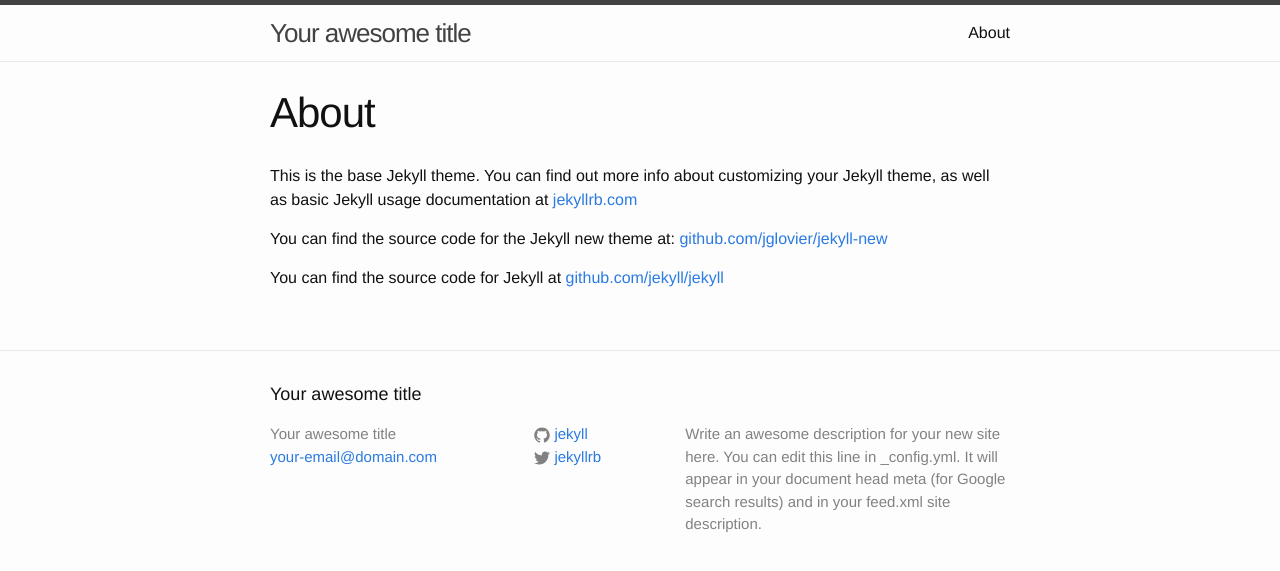
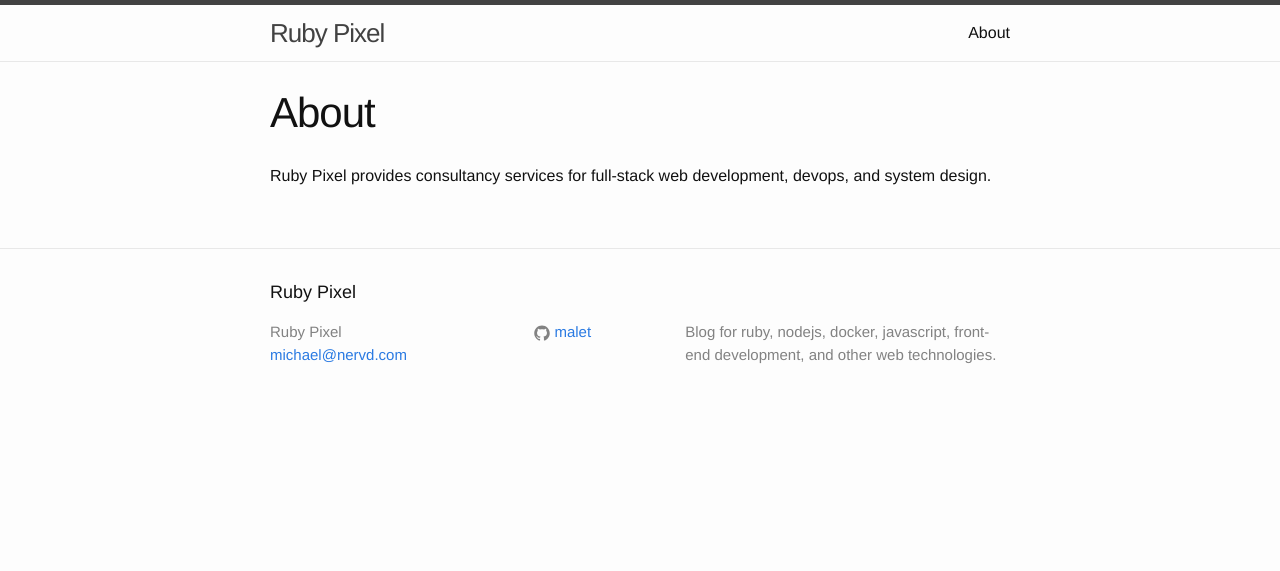
Before and after one commit to Malet/malet.github.io, a Jekyll site: the page built from about.md, in a window 1280 px wide. Shown: the top 571 px of the page. Built offline with Jekyll 4.4.1, drawn with Linux system fonts in a browser that asks for light colours.

```diff
--- a/_config.yml
+++ b/_config.yml
@@ -1,14 +1,11 @@
 # Site settings
-title: Your awesome title
-email: your-email@domain.com
-description: > # this means to ignore newlines until "baseurl:"
-  Write an awesome description for your new site here. You can edit this
-  line in _config.yml. It will appear in your document head meta (for
-  Google search results) and in your feed.xml site description.
+title: Ruby Pixel
+email: michael@nervd.com
+description: "Blog for ruby, nodejs, docker, javascript, front-end development, and other web technologies."
 baseurl: "" # the subpath of your site, e.g. /blog/
-url: "http://yourdomain.com" # the base hostname & protocol for your site
-twitter_username: jekyllrb
-github_username:  jekyll
+url: "http://blog.rubypx.com" # the base hostname & protocol for your site
+# twitter_username: jekyllrb
+github_username:  malet
 
 # Build settings
 markdown: kramdown
--- a/about.md
+++ b/about.md
@@ -4,8 +4,4 @@ title: About
 permalink: /about/
 ---
 
-This is the base Jekyll theme. You can find out more info about customizing your Jekyll theme, as well as basic Jekyll usage documentation at [jekyllrb.com](http://jekyllrb.com/)
-
-You can find the source code for the Jekyll new theme at: [github.com/jglovier/jekyll-new](https://github.com/jglovier/jekyll-new)
-
-You can find the source code for Jekyll at [github.com/jekyll/jekyll](https://github.com/jekyll/jekyll)
+Ruby Pixel provides consultancy services for full-stack web development, devops, and system design.
```
Also changed, not shown: _posts/2015-06-29-welcome-to-jekyll.markdown (deleted, +0 -25 lines).
